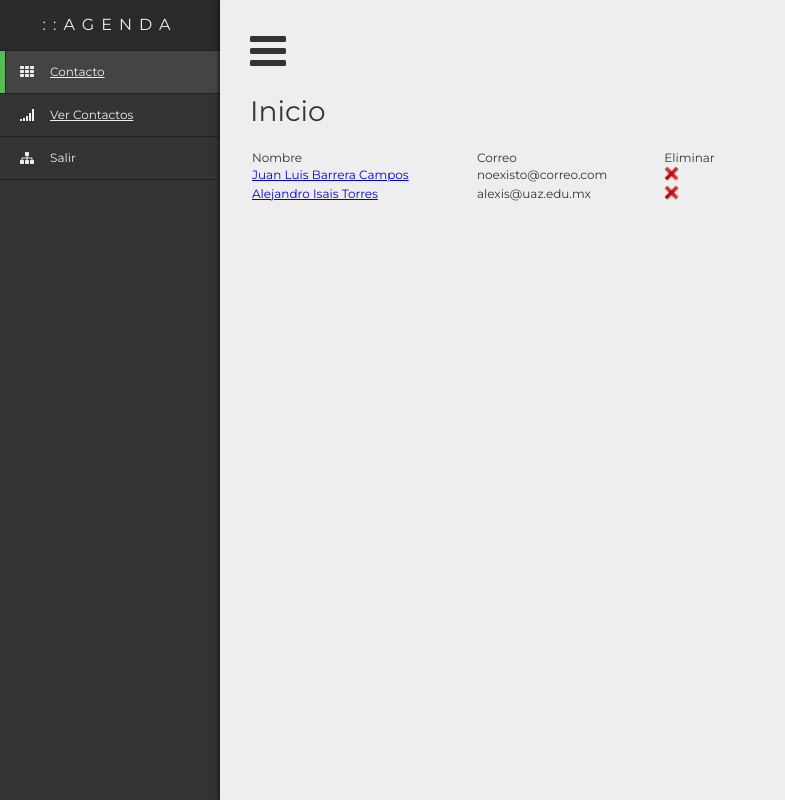
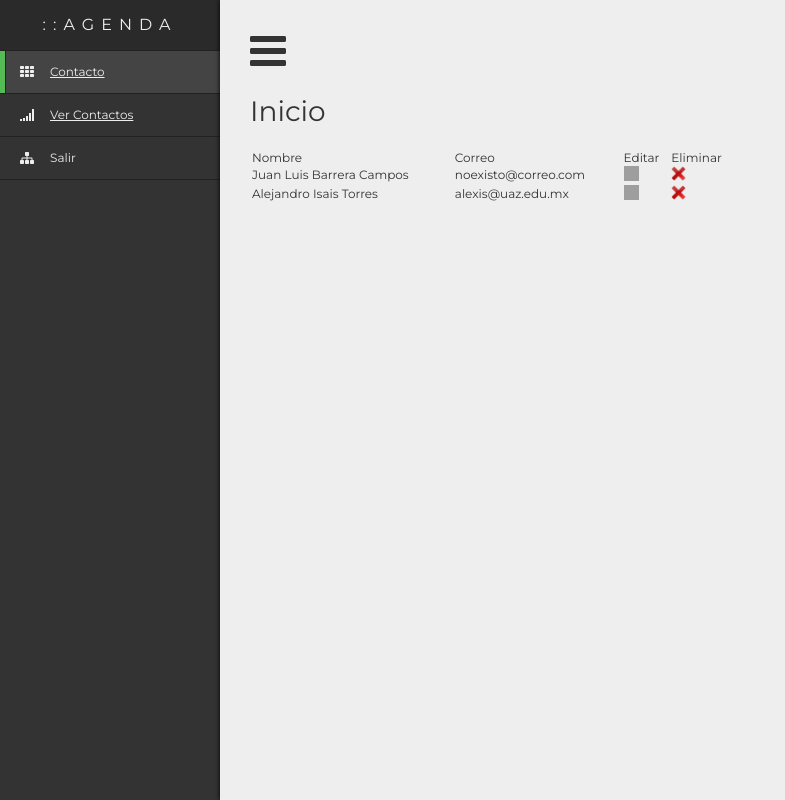
Before and after one commit to Leslycs64/AgendaCRUD, a Django app: page /contacto/verContactos in a window 1280 px wide; the page is wider, and only the part inside the window is pictured. Shown: that part, without its empty margins (0-785 px from the left). Run offline with Django 3.2, Linux system fonts and the light colour scheme; data comes from the database, SQL or seed files in the repository; some libraries are stand-ins or nearby versions; grey boxes are pictures that could not be loaded.

Commit message:
Se agregó el botón de editar

```diff
--- a/templates/contacto/contacto_lista_todos.html
+++ b/templates/contacto/contacto_lista_todos.html
@@ -5,16 +5,22 @@
   <tr>
     <td>Nombre</td>
     <td>Correo</td>
+    <td>Editar</td>
     <td> Eliminar </td>
   </tr>
 
       {% for contacto in lista %}
         <tr class="renglon">
           <td>
-            <a href="/contacto/editarContacto?id={{ contacto.id }}">{{ contacto }}</a>
+            {{ contacto }}
           </td>
           <td>
             {{ contacto.correo }}
+          </td>
+          <td>
+            <a href="/contacto/editarContacto?id={{ contacto.id }}">
+              <img src="{% static "images/editar.png" %}" alt="Editar" width="15" height="15">
+            </a>
           </td>
           <td>
             <a href="/contacto/eliminarContacto?id={{ contacto.id }}">
```
